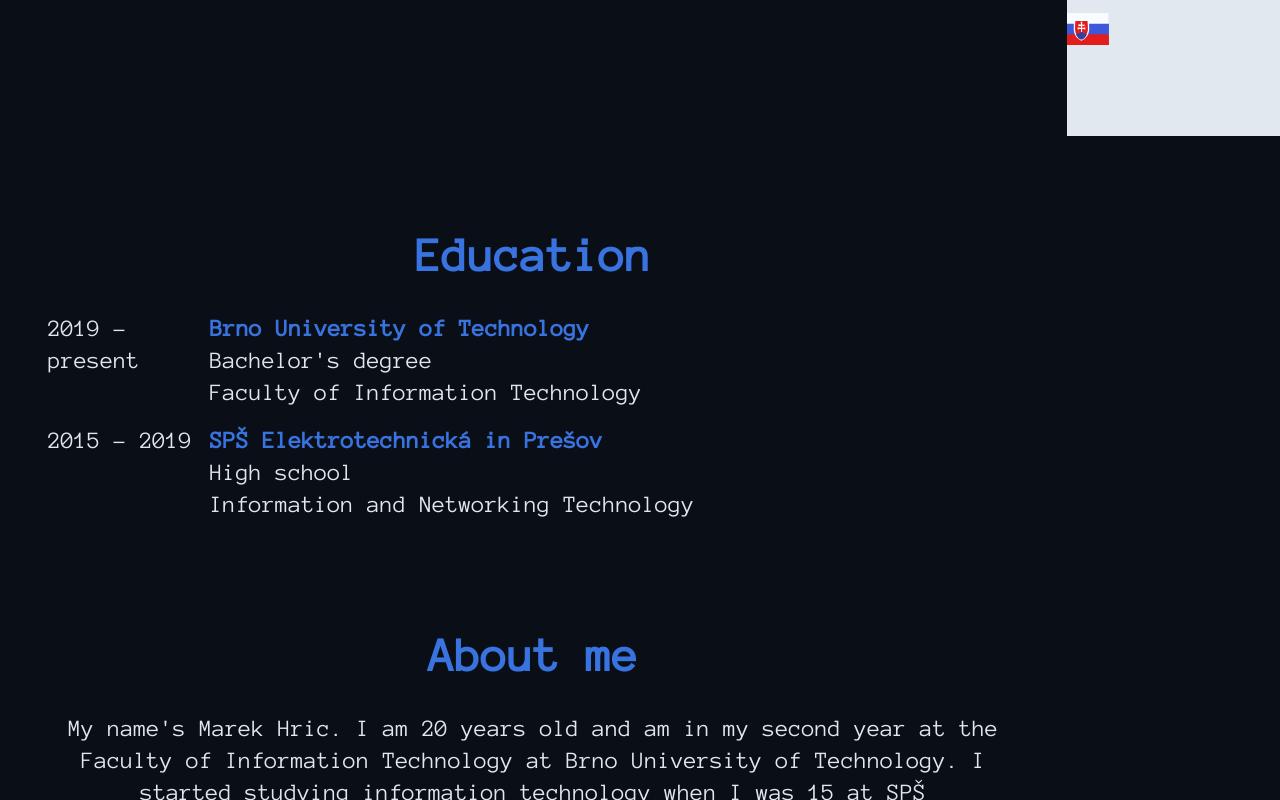
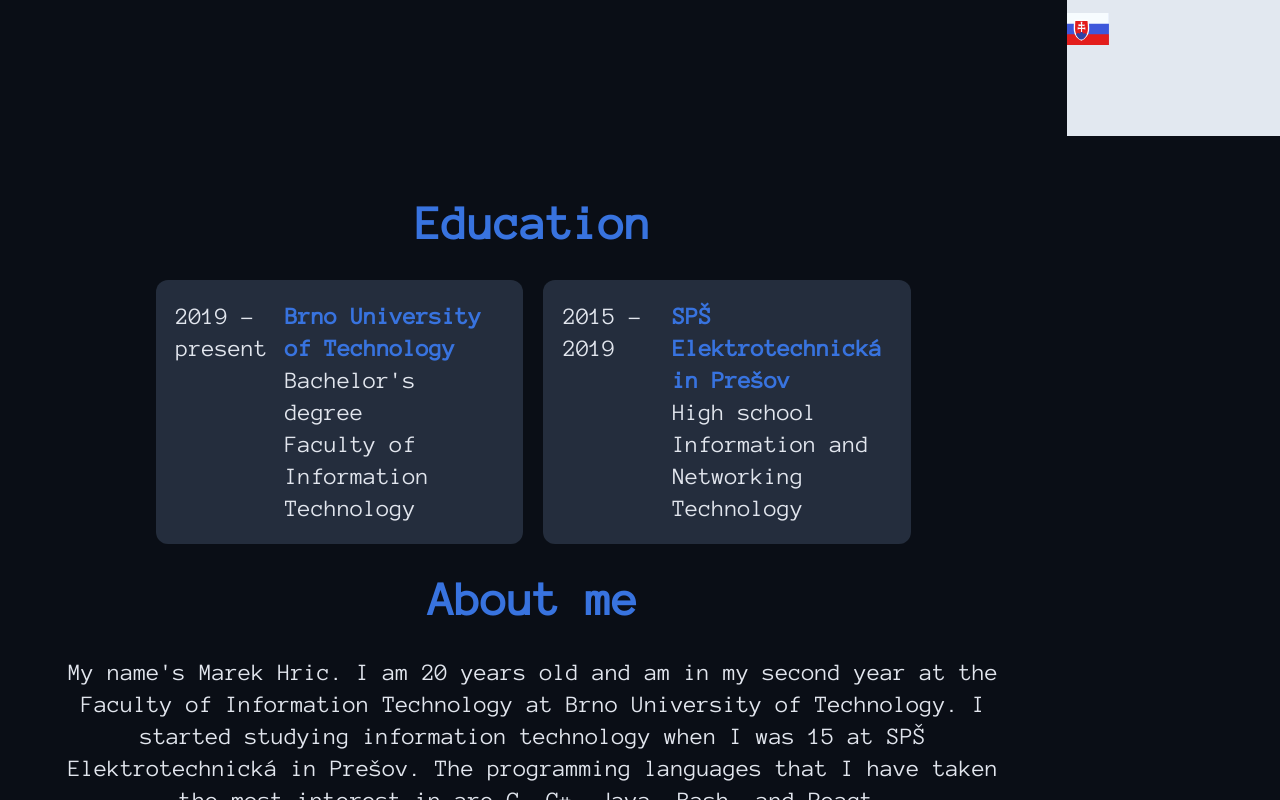
Before and after one commit to Marek324/Personal-page, a React (Vite) app: page / in a window 1280 px wide. Shown: the part 648-1448 px from the top of the page. Built offline with nearby package versions, Linux system fonts and the light colour scheme.

Commit message:
Reworked education

```diff
--- a/src/components/sections/Education.tsx
+++ b/src/components/sections/Education.tsx
@@ -15,15 +15,20 @@ function Education() {
     });
 
     return (
-        <section id="sec_education" className="py-8">
-            <h2 className="text-5xl font-bold text-center text-accent">
+        <section id="sec_education" className="">
+            <h2 className="text-5xl font-bold text-center text-accent pb-8">
                 {t("education.title")}
             </h2>
-            <ul className="py-8">
+            <ul className="grid grid-cols-9">
+                {/* na mobil pod seba */}
+                <div className="col-span-7 col-start-2 grid grid-cols-2 gap-5">
                     {education.map((item, index) => (
-                    <li key={index} className="flex">
-                        <p className="h-full flex-start w-1/6">{item.year}</p>
-                        <div className="flex flex-col mb-4">
+                        <li
+                            key={index}
+                            className="bg-primary/20 rounded-xl grid grid-cols-3 p-5"
+                        >
+                            <p className="">{item.year}</p>
+                            <div className="col-span-2">
                                 <p className="font-bold text-accent">
                                     {item.school}
                                 </p>
@@ -32,6 +37,7 @@ function Education() {
                             </div>
                         </li>
                     ))}
+                </div>
             </ul>
         </section>
     );
```
Lines whose indentation alone changed are shown as unchanged.
